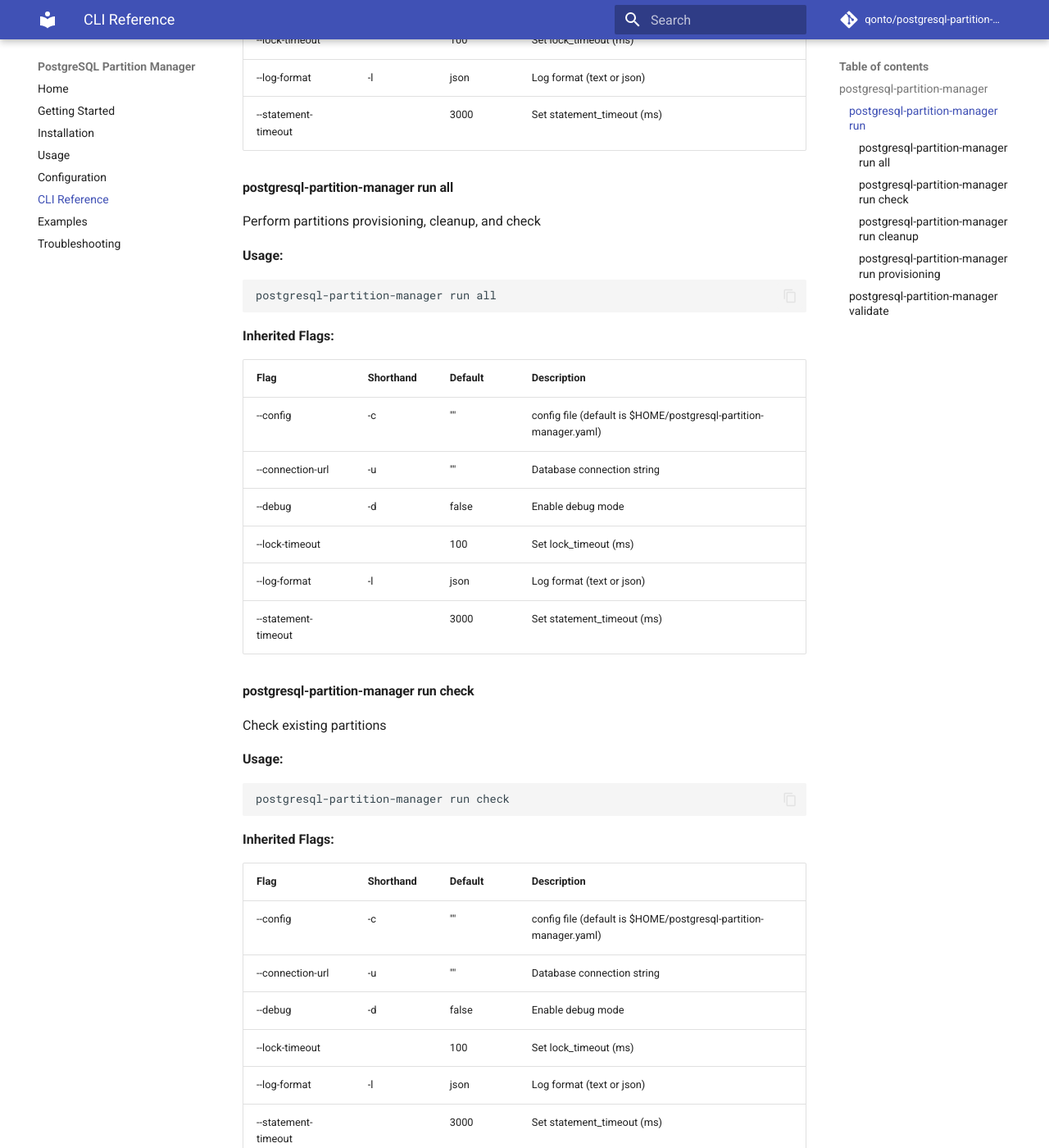
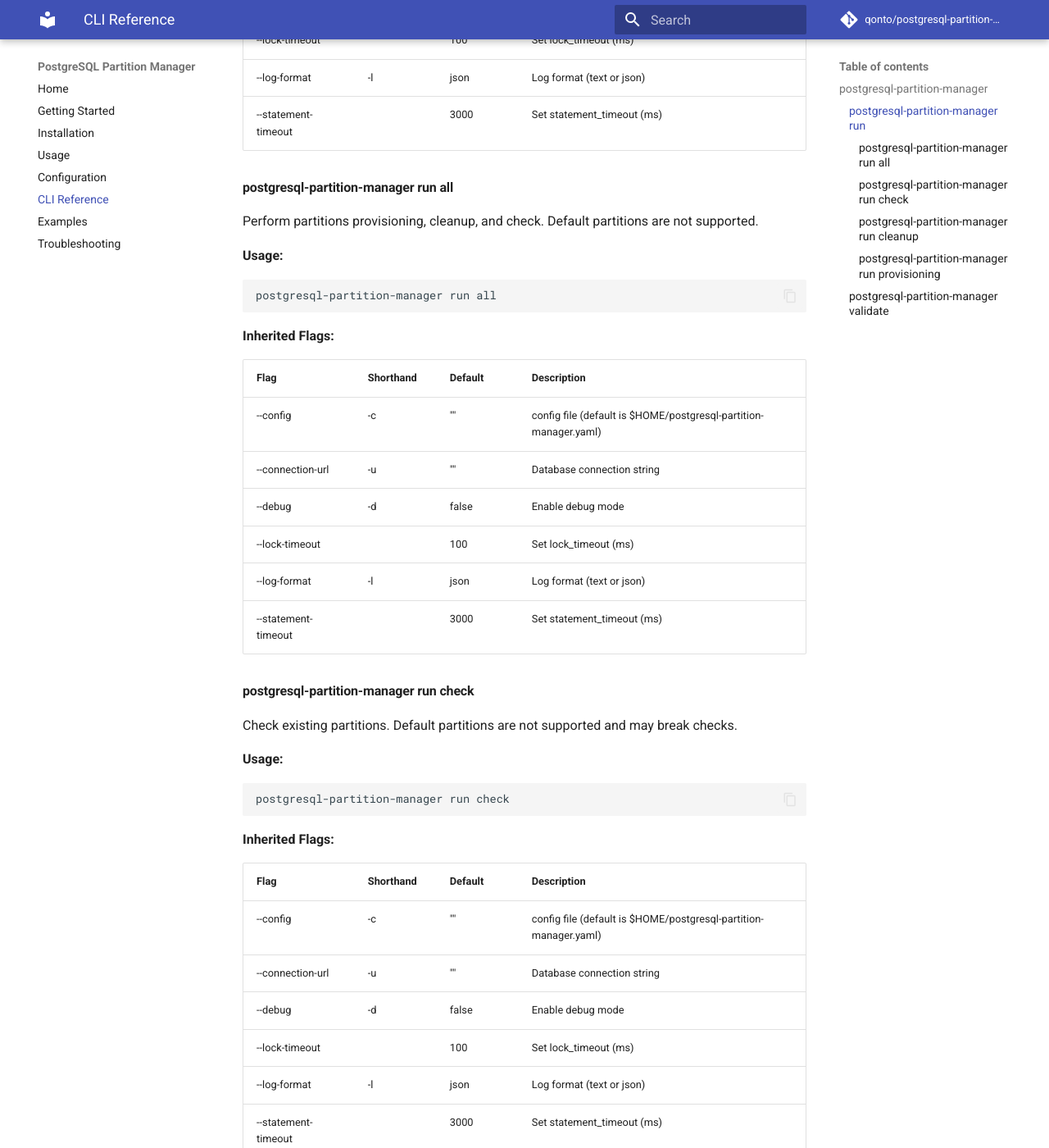
Before and after one commit to qonto/postgresql-partition-manager, an MkDocs documentation site: the page built from docs/cli-reference.md, in a window 1280 px wide and 1400 px high, scrolled down 1222 px. Shown: the whole window at 82% size. Built offline with MkDocs 1.6.1 and Material for MkDocs 9.7.7, drawn with Linux system fonts in a browser that asks for light colours; comment, search, counter and statistics services are not loaded; the version menu is left out; some of the changed text lies outside the part shown.

Commit message:
docs: mention that default partitions are not supported (#118)
default partitions aren't supported by PPM and will break provisioning

Signed-off-by: qfritz <eve.fritz+open@qonto.com>

```diff
--- a/docs/cli-reference.md
+++ b/docs/cli-reference.md
@@ -25,7 +25,7 @@
 
 ### postgresql-partition-manager run
 
-Perform partition operations
+Perform partition operations. Default partitions are not supported.
 
 **Usage:**
 
@@ -46,7 +46,7 @@
 
 #### postgresql-partition-manager run all
 
-Perform partitions provisioning, cleanup, and check
+Perform partitions provisioning, cleanup, and check. Default partitions are not supported.
 
 **Usage:**
 
@@ -67,7 +67,7 @@
 
 #### postgresql-partition-manager run check
 
-Check existing partitions
+Check existing partitions. Default partitions are not supported and may break checks.
 
 **Usage:**
 
@@ -109,7 +109,7 @@
 
 #### postgresql-partition-manager run provisioning
 
-Create and attach new partitions
+Create and attach new partitions. Default partitions are not supported.
 
 **Usage:**
 
```
Also changed, not shown: docs/getting-started.md (+3 -0 lines), 3 other files.
